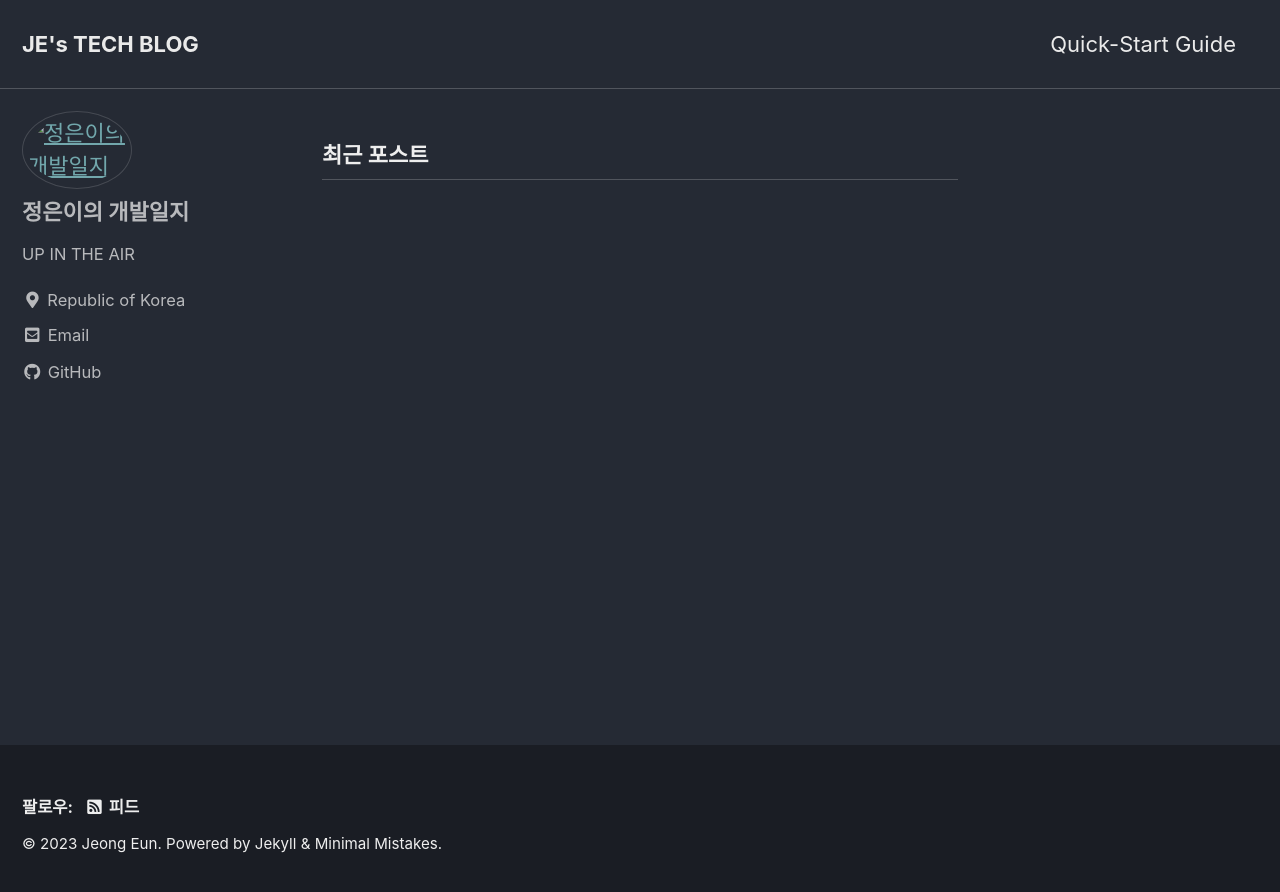
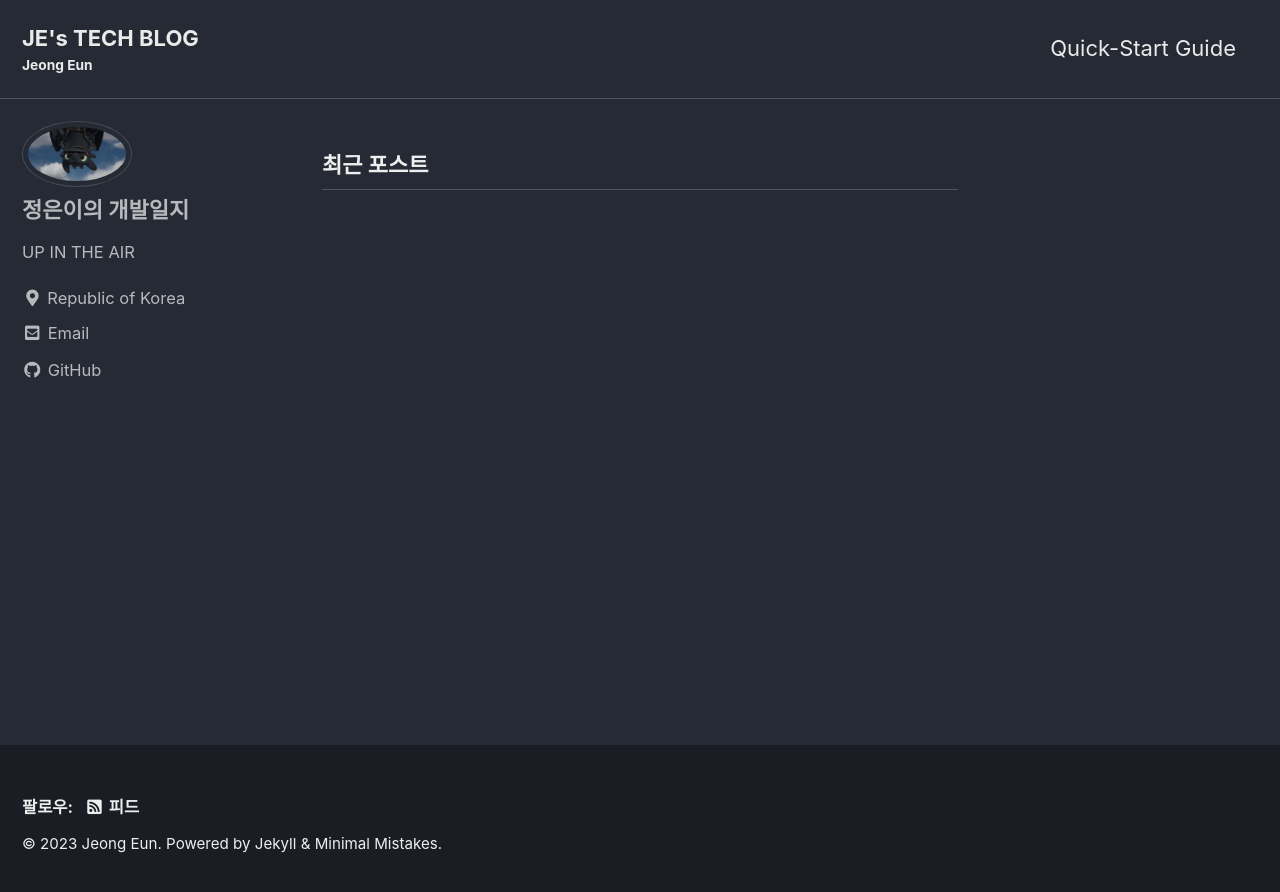
Before and after one commit to jang294/jang294.github.io, a Jekyll site: the page built from index.html, in a window 1280 px wide. Shown: the top 892 px of the page. Built offline with Jekyll 4.4.1, drawn with Linux system fonts in a browser that asks for light colours; cached includes are drawn as plain includes; the list of posts is cut into pages by our own code.

Commit message:
Update _config.yml

```diff
--- a/_config.yml
+++ b/_config.yml
@@ -18,16 +18,16 @@ minimal_mistakes_skin    : "dark" # "air", "aqua", "contrast", "dark", "dirt", "
 locale                   : "ko-KR"
 title                    : "JE's TECH BLOG"
 title_separator          : "-"
-subtitle                 : # site tagline that appears below site title in masthead
+subtitle                 : "Jeong Eun"
 name                     : "Jeong Eun"
 description              : "기술 블로그"
 url                      : "https://jang294.github.io/"
 baseurl                  : # the subpath of your site, e.g. "/blog"
 repository               : "https://github.com/jang294/jang294.github.io.git"
-teaser                   : # path of fallback teaser image, e.g. "/assets/images/500x300.png"
+teaser                   : "/assets/images/toothless.jpg"
 logo                     : # path of logo image to display in the masthead, e.g. "/assets/images/88x88.png"
 masthead_title           : "JE's TECH BLOG"
-# breadcrumbs            : false # true, false (default)
+breadcrumbs            : true
 words_per_minute         : 200
 comments:
   provider               : # false (default), "disqus", "discourse", "facebook", "staticman", "staticman_v2", "utterances", "giscus", "custom"
@@ -105,7 +105,7 @@ analytics:
 # Site Author
 author:
   name             : "정은이의 개발일지"
-  avatar           : ""
+  avatar           : "/assets/images/toothless.jpg"
   bio              : "UP IN THE AIR"
   location         : "Republic of Korea"
   email            :
@@ -266,7 +266,7 @@ compress_html:
     envs: development
 
 
-# Defaults
+# Defaults - Post 들에 적용될 기본 설정들
 defaults:
   # _posts
   - scope:
```
